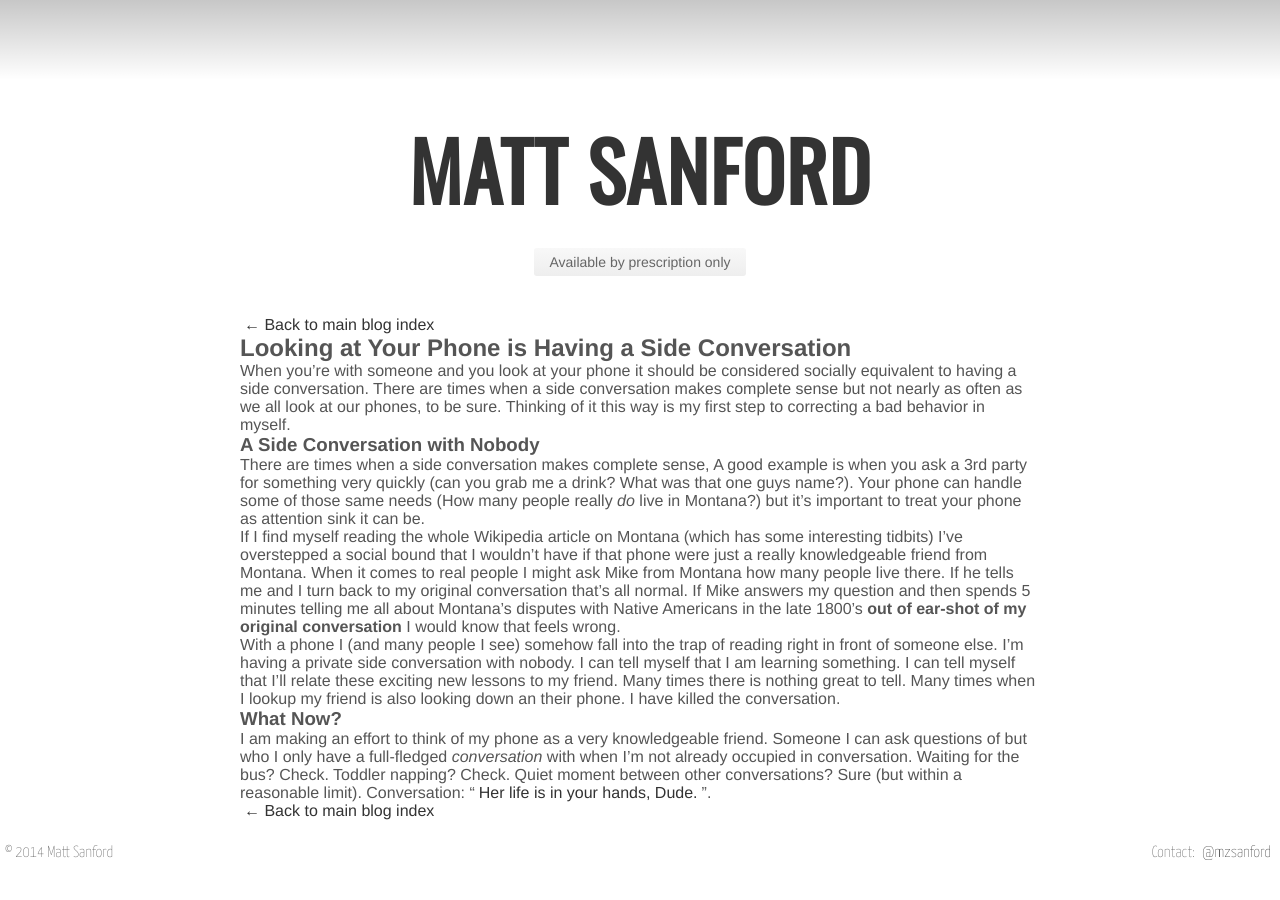
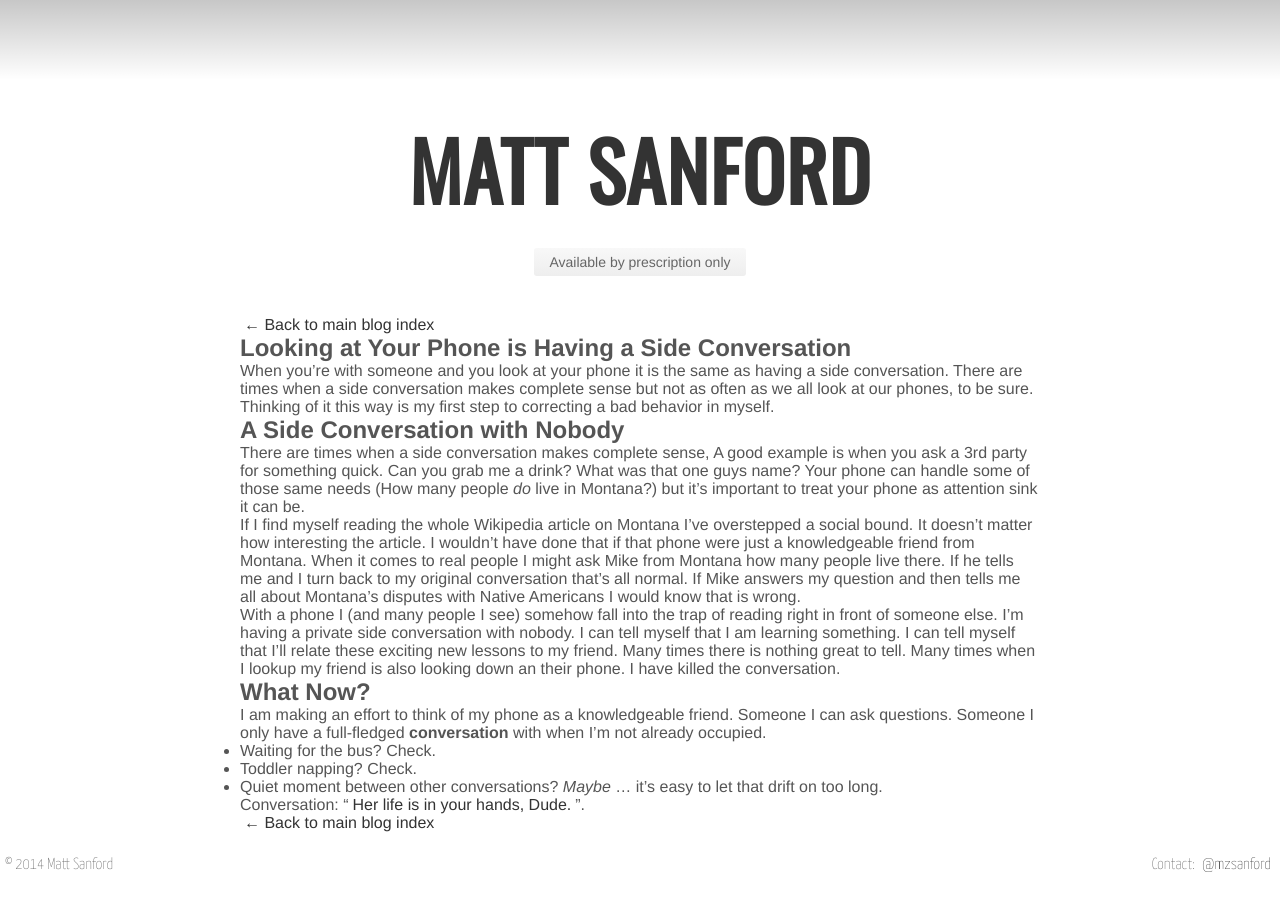
Before and after one commit to mzsanford/mzsanford.com, a Jekyll site: the page built from blog/_posts/2014-03-03-looking-at-your-phone.markdown, in a window 1280 px wide. Built offline with Jekyll 4.4.1, drawn with Linux system fonts in a browser that asks for light colours; Markdown is read by kramdown in place of the engine named in the settings.

Commit message:
Editing the most-delayed post. Fix style issue. Add Raketask serve:blog

```diff
--- a/blog/_posts/2014-03-03-looking-at-your-phone.markdown
+++ b/blog/_posts/2014-03-03-looking-at-your-phone.markdown
@@ -1,21 +1,26 @@
 ---
-date: 2014-03-03 18:00:00
+date: 2014-08-05 18:00:00
 title: Looking at Your Phone is Having a Side Conversation
 
 permalink: blog/look-at-your-phone/index.html
 layout: post
 ---
+When you're with someone and you look at your phone it is the same as having a side conversation. There are times when a side conversation makes complete sense but not as often as we all look at our phones, to be sure. Thinking of it this way is my first step to correcting a bad behavior in myself.
 
-When you're with someone and you look at your phone it should be considered socially equivalent to having a side conversation. There are times when a side conversation makes complete sense but not nearly as often as we all look at our phones, to be sure. Thinking of it this way is my first step to correcting a bad behavior in myself.
+## A Side Conversation with Nobody
 
-### A Side Conversation with Nobody
+There are times when a side conversation makes complete sense, A good example is when you ask a 3rd party for something quick. Can you grab me a drink? What was that one guys name? Your phone can handle some of those same needs (How many people *do* live in Montana?) but it's important to treat your phone as attention sink it can be.
 
-There are times when a side conversation makes complete sense, A good example is when you ask a 3rd party for something very quickly (can you grab me a drink? What was that one guys name?). Your phone can handle some of those same needs (How many people really *do* live in Montana?) but it's important to treat your phone as attention sink it can be.
-
-If I find myself reading the whole Wikipedia article on Montana (which has some interesting tidbits) I've overstepped a social bound that I wouldn't have if that phone were just a really knowledgeable friend from Montana. When it comes to real people I might ask Mike from Montana how many people live there. If he tells me and I turn back to my original conversation that's all normal. If Mike answers my question and then spends 5 minutes telling me all about Montana's disputes with Native Americans in the late 1800's **out of ear-shot of my original conversation** I would know that feels wrong.
+If I find myself reading the whole Wikipedia article on Montana I've overstepped a social bound. It doesn't matter how interesting the article. I wouldn't have done that if that phone were just a knowledgeable friend from Montana. When it comes to real people I might ask Mike from Montana how many people live there. If he tells me and I turn back to my original conversation that's all normal. If Mike answers my question and then tells me all about Montana's disputes with Native Americans I would know that is wrong.
 
 With a phone I (and many people I see) somehow fall into the trap of reading right in front of someone else. I'm having a private side conversation with nobody. I can tell myself that I am learning something. I can tell myself that I'll relate these exciting new lessons to my friend. Many times there is nothing great to tell. Many times when I lookup my friend is also looking down an their phone. I have killed the conversation.
 
-### What Now?
+## What Now?
 
-I am making an effort to think of my phone as a very knowledgeable friend. Someone I can ask questions of but who I only have a full-fledged *conversation* with when I'm not already occupied in conversation. Waiting for the bus? Check. Toddler napping? Check. Quiet moment between other conversations? Sure (but within a reasonable limit). Conversation: "[Her life is in your hands, Dude.](http://www.imdb.com/title/tt0118715/quotes?item=qt0520371)".
+I am making an effort to think of my phone as a knowledgeable friend. Someone I can ask questions. Someone I only have a full-fledged **conversation** with when I'm not already occupied.
+
+ * Waiting for the bus? Check.
+ * Toddler napping? Check.
+ * Quiet moment between other conversations? *Maybe* … it's easy to let that drift on too long.
+
+Conversation: "[Her life is in your hands, Dude.](http://www.imdb.com/title/tt0118715/quotes?item=qt0520371)".
--- a/blog/css/style.css
+++ b/blog/css/style.css
@@ -175,7 +175,7 @@ ol.posts li {
 }
 
 ol.posts li h2 {
-  margin: 10px 0 0px -30px;
+  margin: 25px 0 0px -30px;
   color: #333;
 }
 
--- a/blog/css/type.css
+++ b/blog/css/type.css
@@ -58,7 +58,7 @@ nav ol li a {
 
 ol.posts li h2,
 body.blog-post h2 {
-  font-family: 'Oswald', Helvetica, Arial, sans-serif;
+  font-family: Helvetica, Arial, sans-serif;
   font-size: 22px;
 }
 
```
Also changed, not shown: 1 other file.
